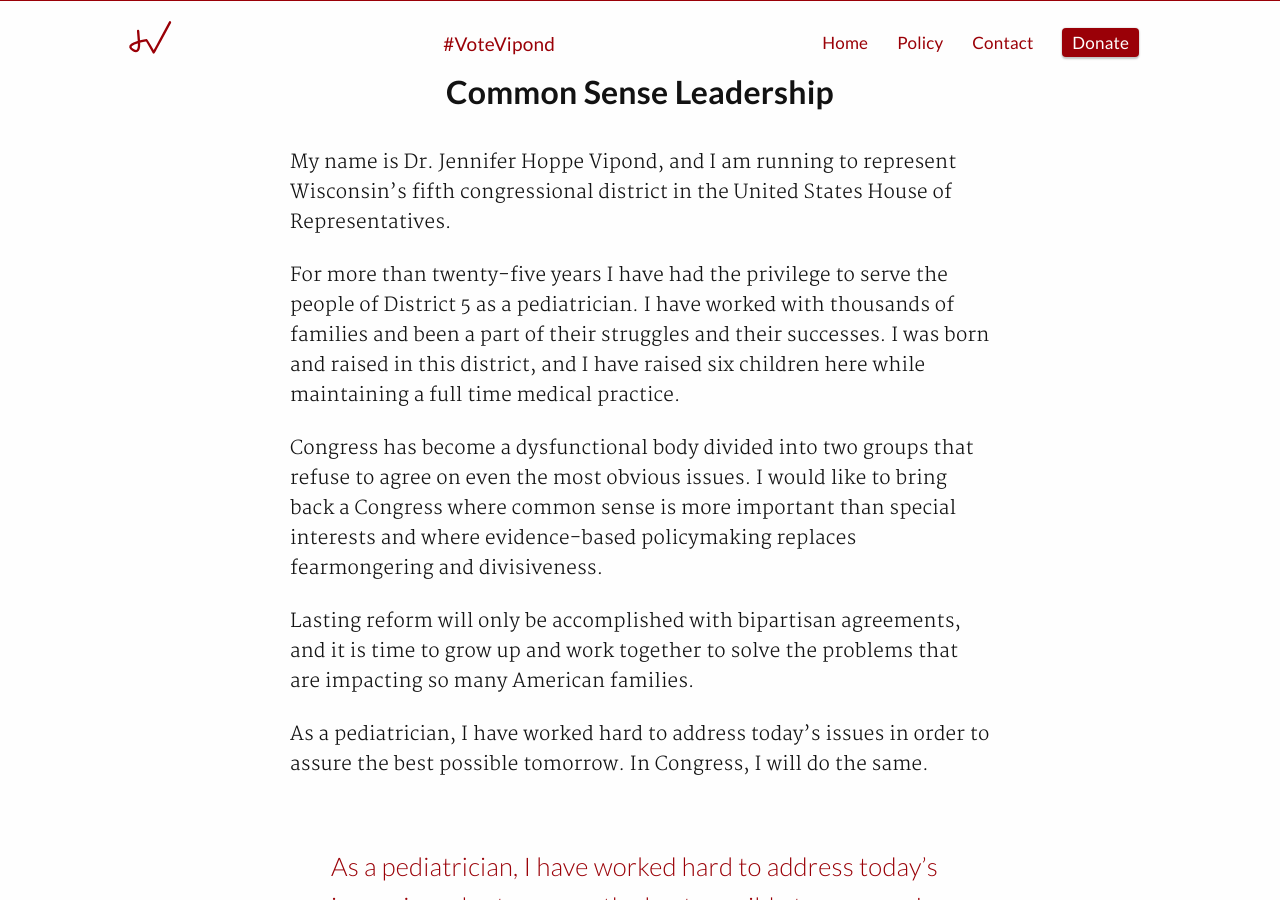
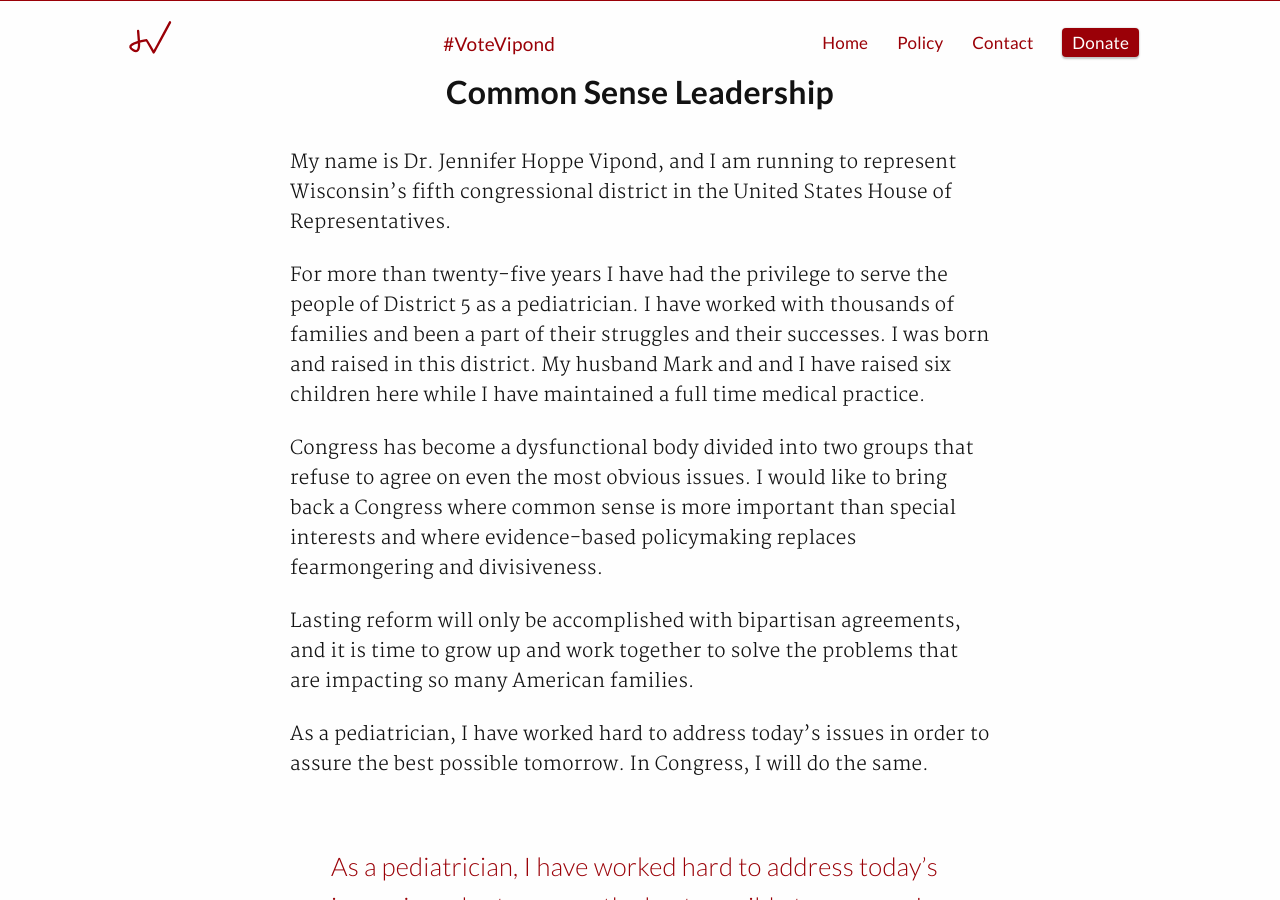
Before and after one commit to AlexVipond/jennifervipond.github.io, a Jekyll site: the page built from _posts/2017-12-28-common-sense-leadership.md, in a window 1280 px wide and 900 px high, scrolled down 377 px. Built offline with Jekyll 4.4.1, drawn with Linux system fonts in a browser that asks for light colours.

Commit message:
Update 2017-12-28-common-sense-leadership.md

```diff
--- a/_posts/2017-12-28-common-sense-leadership.md
+++ b/_posts/2017-12-28-common-sense-leadership.md
@@ -16,7 +16,7 @@ excerpt: >-
 ---
 My name is Dr. Jennifer Hoppe Vipond, and I am running to represent Wisconsin’s fifth congressional district in the United States House of Representatives.
 
-For more than twenty-five years I have had the privilege to serve the people of District 5 as a pediatrician. I have worked with thousands of families and been a part of their struggles and their successes. I was born and raised in this district, and I have raised six children here while maintaining a full time medical practice.
+For more than twenty-five years I have had the privilege to serve the people of District 5 as a pediatrician. I have worked with thousands of families and been a part of their struggles and their successes. I was born and raised in this district. My husband Mark and and I have raised six children here while I have maintained a full time medical practice.
 
 Congress has become a dysfunctional body divided into two groups that refuse to agree on even the most obvious issues. I would like to bring back a Congress where common sense is more important than special interests and where evidence-based policymaking replaces fearmongering and divisiveness.
 
```
